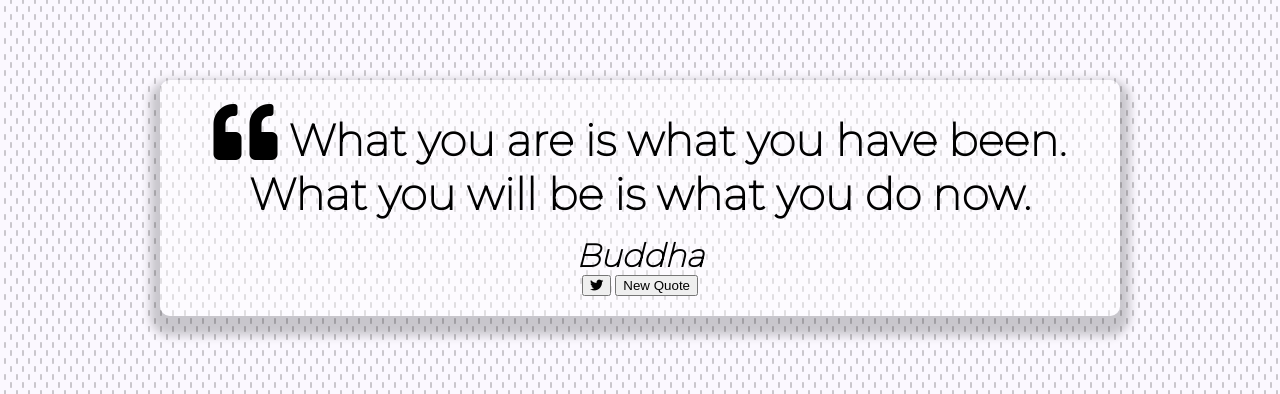
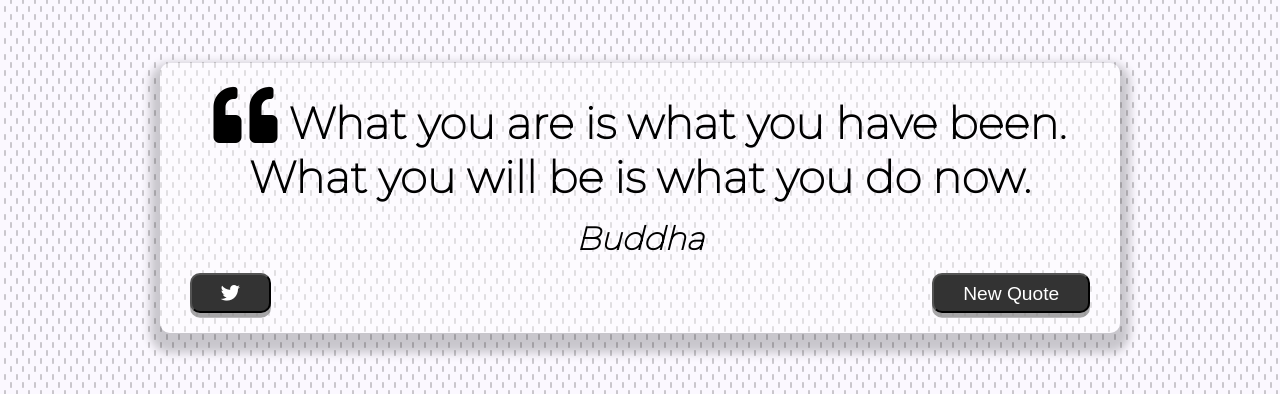
Before and after one commit to Johnnasimba/Quote-Generator, a plain HTML site: page index.html in a window 1280 px wide. Shown: the part 202-596 px from the top of the page. Drawn offline with Linux system fonts and the light colour scheme.

Commit message:
Styled the buttons

```diff
--- a/style.css
+++ b/style.css
@@ -37,6 +37,38 @@ body {
     font-size: 2rem;
     font-style: italic;
 }
+.button-container {
+   margin-top: 15px;
+   display:flex;
+   justify-content: space-between;
+}
+button {
+    cursor: pointer;
+    font-size: 1.2rem;
+    height: 2.5rem;
+    border-radius: 10px;
+    color: #fff;
+    background: #333;
+    outline: none;
+    padding: 0.5rem 1.8rem;
+    box-shadow: 0 0.3rem rgba(121, 121, 121, 0.65);
+
+}
+button:hover {
+    filter: brightness(110%);
+}
+button:active {
+    transform: translate(0, 0.3rem);
+    box-shadow: 0 0.1rem rgba(255, 255, 255, 0.65);
+}
+.twitter-button:hover{
+ color: #38a1f3;
+}
+
+fa-twitter {
+    font-size: 1.5rem;
+}
+
 /* Media Query: Table or smaller */
 @media screen and (max-width: 1000px) {
     .quote-container {
```
